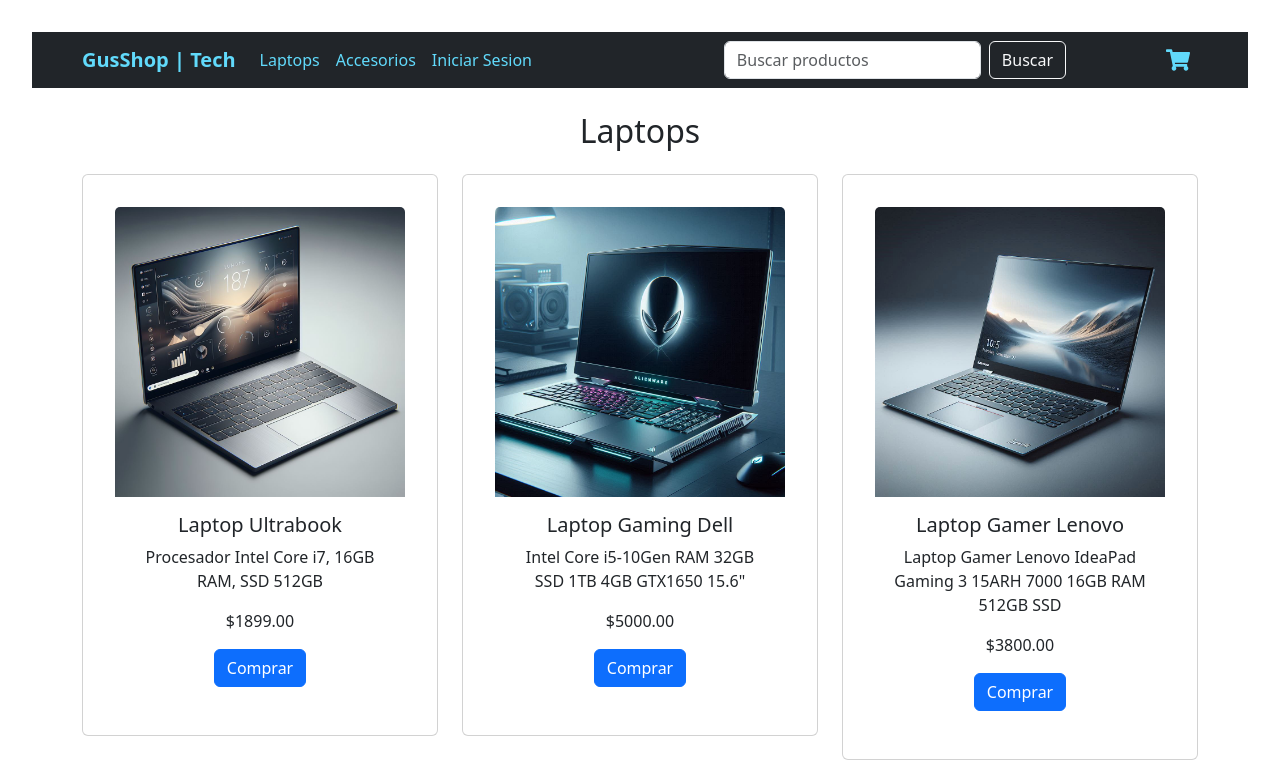
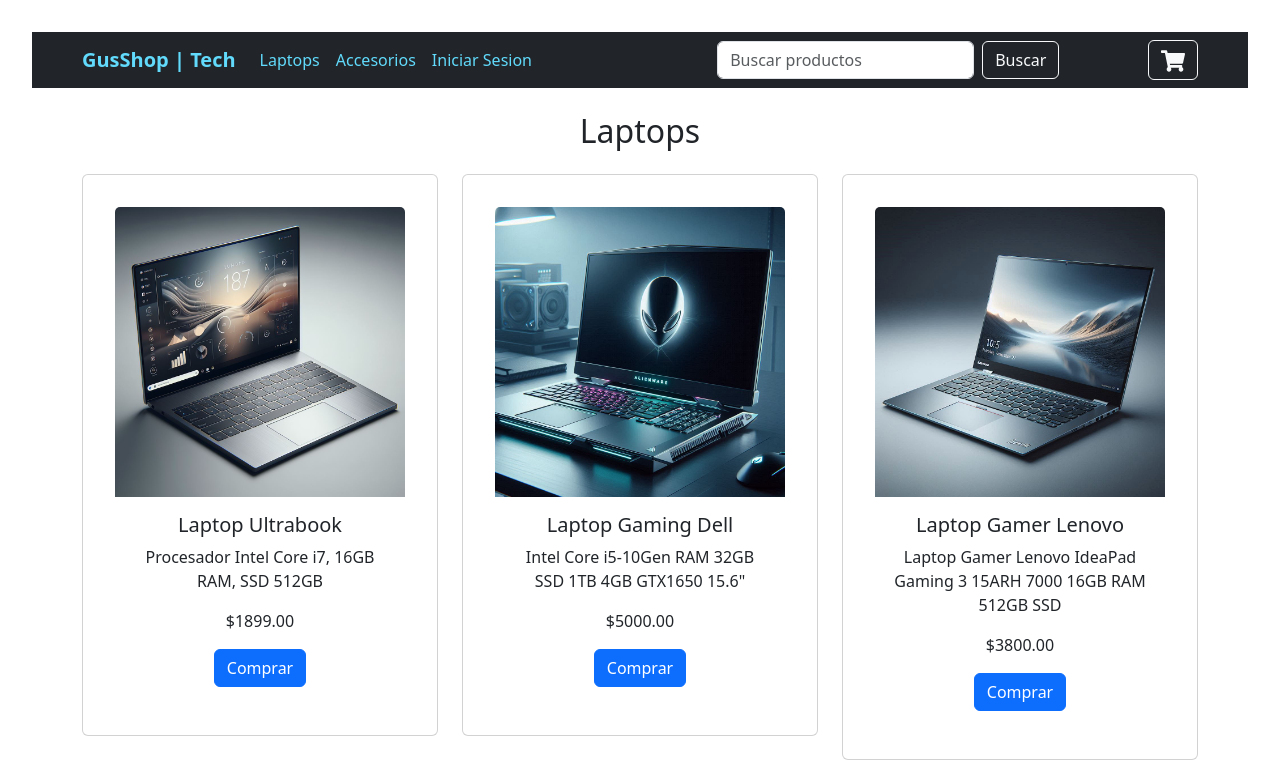
Before and after one commit to Gus-cmd/TRABAJO_FINAL_REACT, a React (Vite) app: page / in a window 1280 px wide. Shown: the top 782 px of the page. Built offline with nearby package versions, Linux system fonts and the light colour scheme.

Commit message:
Agregando funcionalidad mi carrito

```diff
--- a/index.html
+++ b/index.html
@@ -2,7 +2,7 @@
 <html lang="en">
   <head>
     <meta charset="UTF-8" />
-    <link rel="icon" type="image/svg+xml" href="public/bag-heart.svg" />
+    <link rel="icon" type="image/svg+xml" href="bag-heart.svg" />
     <meta name="viewport" content="width=device-width, initial-scale=1.0" />
     <title>GusShop| tech</title>
   </head>
--- a/package.json
+++ b/package.json
@@ -14,7 +14,8 @@
     "react": "^18.3.1",
     "react-bootstrap": "^2.10.4",
     "react-dom": "^18.3.1",
-    "react-icons": "^5.2.1"
+    "react-icons": "^5.2.1",
+    "react-toastify": "^10.0.5"
   },
   "devDependencies": {
     "@types/react": "^18.3.3",
--- a/src/App.jsx
+++ b/src/App.jsx
@@ -1,15 +1,18 @@
 import React from 'react';
 import Header from './components/Header';
 import ProductList from './components/ProductList';
-import Footer from './components/Footer'; // Importa el componente Footer
+import Footer from './components/Footer';
+import CartProvider from './components/CartContext';
 
 const App = () => {
   return (
-    <div>
-      <Header />
-      <ProductList />
-      <Footer /> {/* Añade el Footer aquí */}
-    </div>
+    <CartProvider>
+      <div>
+        <Header />
+        <ProductList />
+        <Footer />
+      </div>
+    </CartProvider>
   );
 };
 
--- /dev/null
+++ b/src/components/Cart.jsx
@@ -0,0 +1,72 @@
+import React, { useContext } from 'react';
+import { CartContext } from './CartContext';
+import { Button, ListGroup, Modal } from 'react-bootstrap';
+import { FaShoppingCart } from 'react-icons/fa';
+
+const Cart = ({ show, handleClose }) => {
+  const { cart, increaseQuantity, decreaseQuantity } = useContext(CartContext);
+
+  const total = cart.reduce((acc, item) => acc + item.precio * item.quantity, 0);
+  const discount = total * 0.1; // 10% de descuento
+  const totalToPay = total - discount;
+
+  return (
+    <Modal show={show} onHide={handleClose}>
+      <Modal.Header closeButton>
+        <Modal.Title>Carrito de Compras</Modal.Title>
+      </Modal.Header>
+      <Modal.Body>
+        {cart.length === 0 ? (
+          <p>No hay productos en el carrito.</p>
+        ) : (
+          <ListGroup>
+            {cart.map((item) => (
+              <ListGroup.Item key={item.id}>
+                <div className="d-flex justify-content-between align-items-center">
+                  <div>
+                    <h5>{item.nombre}</h5>
+                    <p>${item.precio.toFixed(2)}</p>
+                    <p>Cantidad: {item.quantity}</p>
+                  </div>
+                  <div>
+                    <Button
+                      variant="outline-secondary"
+                      onClick={() => decreaseQuantity(item.id)}
+                      className="me-2"
+                    >
+                      -
+                    </Button>
+                    <Button
+                      variant="outline-secondary"
+                      onClick={() => increaseQuantity(item.id)}
+                    >
+                      +
+                    </Button>
+                  </div>
+                </div>
+              </ListGroup.Item>
+            ))}
+          </ListGroup>
+        )}
+        <div className="mt-3">
+          <h5>Total: ${total.toFixed(2)}</h5>
+          <h5>Descuento (10%): -${discount.toFixed(2)}</h5>
+          <h4>Total a Pagar: ${totalToPay.toFixed(2)}</h4>
+        </div>
+      </Modal.Body>
+      <Modal.Footer>
+        <Button variant="secondary" onClick={handleClose}>
+          Cerrar
+        </Button>
+      </Modal.Footer>
+    </Modal>
+  );
+};
+
+const CartIcon = ({ handleShow }) => (
+  <Button onClick={handleShow} variant="outline-light" className="ms-auto">
+    <FaShoppingCart size={24} />
+  </Button>
+);
+
+export { Cart, CartIcon };
--- /dev/null
+++ b/src/components/CartContext.jsx
@@ -0,0 +1,61 @@
+import React, { createContext, useState } from 'react';
+import { toast, ToastContainer } from 'react-toastify';
+import 'react-toastify/dist/ReactToastify.css';
+
+export const CartContext = createContext();
+
+const CartProvider = ({ children }) => {
+  const [cart, setCart] = useState([]);
+
+  const addToCart = (product) => {
+    setCart((prevCart) => {
+      const existingProduct = prevCart.find((item) => item.id === product.id);
+      if (existingProduct) {
+        return prevCart.map((item) =>
+          item.id === product.id && item.quantity < 10
+            ? { ...item, quantity: item.quantity + 1 }
+            : item
+        );
+      } else {
+        toast.success(`Producto agregado: ${product.nombre} 🎉`);
+        return [...prevCart, { ...product, quantity: 1 }];
+      }
+    });
+  };
+
+  const increaseQuantity = (productId) => {
+    setCart((prevCart) =>
+      prevCart.map((item) =>
+        item.id === productId && item.quantity < 10
+          ? { ...item, quantity: item.quantity + 1 }
+          : item
+      )
+    );
+  };
+
+  const decreaseQuantity = (productId) => {
+    setCart((prevCart) =>
+      prevCart.map((item) =>
+        item.id === productId && item.quantity > 1
+          ? { ...item, quantity: item.quantity - 1 }
+          : item
+      )
+    );
+  };
+
+  const value = {
+    cart,
+    addToCart,
+    increaseQuantity,
+    decreaseQuantity,
+  };
+
+  return (
+    <CartContext.Provider value={value}>
+      {children}
+      <ToastContainer position="bottom-right" autoClose={3000} />
+    </CartContext.Provider>
+  );
+};
+
+export default CartProvider;
--- a/src/components/Header.jsx
+++ b/src/components/Header.jsx
@@ -1,17 +1,23 @@
-import React from 'react';
+import React, { useState } from 'react';
 import { Navbar, Nav, Container, Form, FormControl, Button } from 'react-bootstrap';
-import { FaShoppingCart } from 'react-icons/fa';
+import { Cart, CartIcon } from './Cart';
 
 const Header = () => {
+  const [showCart, setShowCart] = useState(false);
+
+  const handleShow = () => setShowCart(true);
+  const handleClose = () => setShowCart(false);
+
   return (
+    <>
       <Navbar bg="dark" variant="dark" expand="lg" className="navbar">
         <Container>
           <Navbar.Brand href="#home">GusShop | Tech</Navbar.Brand>
           <Navbar.Toggle aria-controls="basic-navbar-nav" />
           <Navbar.Collapse id="basic-navbar-nav">
             <Nav className="me-auto">
-            <Nav.Link href="#laptops">Laptops</Nav.Link>
-            <Nav.Link href="#accesorios">Accesorios</Nav.Link>
+              <Nav.Link href="#Laptops">Laptops</Nav.Link>
+              <Nav.Link href="#Accesorios">Accesorios</Nav.Link>
               <Nav.Link href="#">Iniciar Sesion</Nav.Link>
             </Nav>
             <Form className="d-flex ms-auto search-form">
@@ -23,14 +29,12 @@
               />
               <Button variant="outline-light">Buscar</Button>
             </Form>
-          <Nav className="ms-auto">
-            <Nav.Link href="#carrito" className="d-flex align-items-center">
-              <FaShoppingCart size={24} />
-            </Nav.Link>
-          </Nav>
+            <CartIcon handleShow={handleShow} />
           </Navbar.Collapse>
         </Container>
       </Navbar>
+      <Cart show={showCart} handleClose={handleClose} />
+    </>
   );
 };
 
--- a/src/components/ProductCard.jsx
+++ b/src/components/ProductCard.jsx
@@ -1,15 +1,18 @@
-import React from 'react';
+import React, { useContext } from 'react';
 import { Card, Button } from 'react-bootstrap';
+import { CartContext } from './CartContext';
 
 const ProductCard = ({ product }) => {
+  const { addToCart } = useContext(CartContext);
+
   return (
-    <Card>
+    <Card className="mb-4">
       <Card.Img variant="top" src={product.imagen} />
       <Card.Body>
         <Card.Title>{product.nombre}</Card.Title>
         <Card.Text>{product.descripcion}</Card.Text>
         <Card.Text>${product.precio.toFixed(2)}</Card.Text>
-        <Button variant="primary">Comprar</Button>
+        <Button onClick={() => addToCart(product)} variant="primary">Comprar</Button>
       </Card.Body>
     </Card>
   );
```
Also changed, not shown: 1 other file (tests, documents, lock files or other folders). Lines whose indentation alone changed are shown as unchanged.
